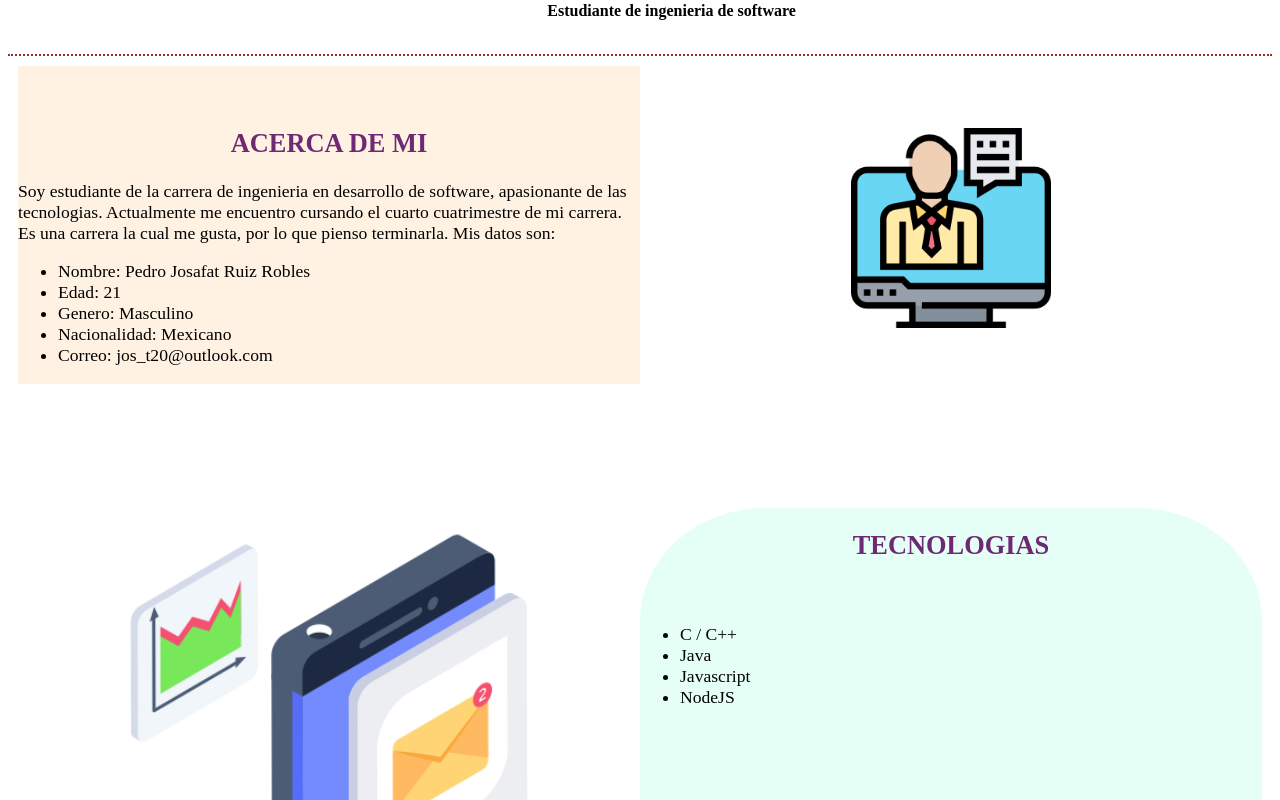
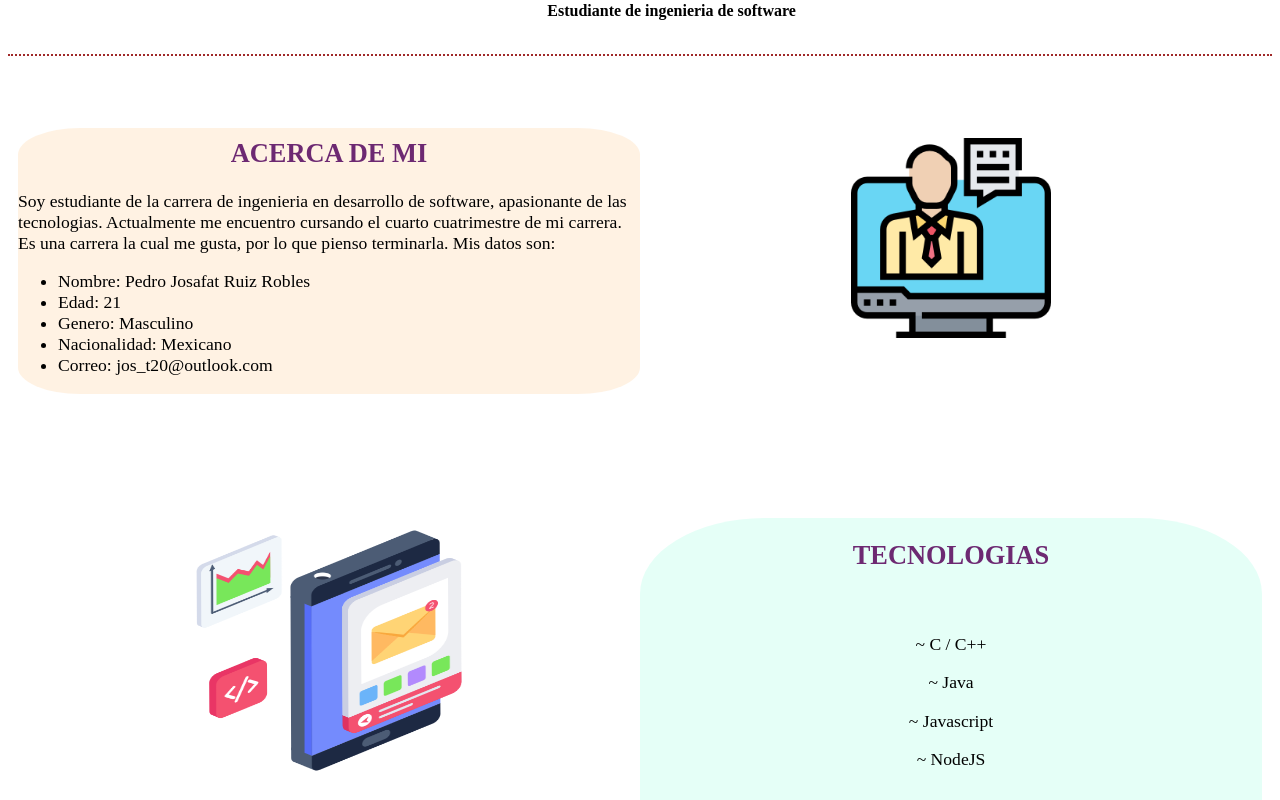
Before and after one commit to josafat012/hojaDeVida, a React (Vite) app: page / in a window 1280 px wide. Shown: the part 320-1120 px from the top of the page. Built offline with nearby package versions, Linux system fonts and the light colour scheme.

Commit message:
[UPDATE] Correciones tamaño imgs

```diff
--- a/src/assets/styles/Body.css
+++ b/src/assets/styles/Body.css
@@ -29,7 +29,9 @@ section{
 
 .section-one div{
     width: 50%;
-    padding-top: 5%;
+    padding-top: 10px;
+    margin-top: 5%;
+    border-radius: 10%;
 }
 
 .section-one img {
@@ -50,6 +52,7 @@ section{
 
 .div-right-two-body{
     /* margin-left:5%; */
+    text-align: center;
     background-color: rgba(127, 255, 212, 0.201);
     border-radius: 20%;
 }
@@ -67,8 +70,8 @@ section{
 .div-left-two-body img {
     /* width: 250px; */
     /* height: 400px; */
-    width: 90%;
-    height: 100%;
+    width: 60%;
+    height: 70%;
 }
 
 .section-three {
--- a/src/components/atoms/ListSectionTwo.jsx
+++ b/src/components/atoms/ListSectionTwo.jsx
@@ -2,13 +2,13 @@ import data from "../../data/data";
 
 function ListSectionTwo() {
     return (
-        <ul>
+        <>
             {
                 data.tecnologias.map( tecnologias => (
-                    <li key={tecnologias.id}>{tecnologias.name}</li>
+                    <p key={tecnologias.id}> ~ {tecnologias.name}</p>
                 ))
             }
-        </ul>
+        </>
       );
 }
 
```
